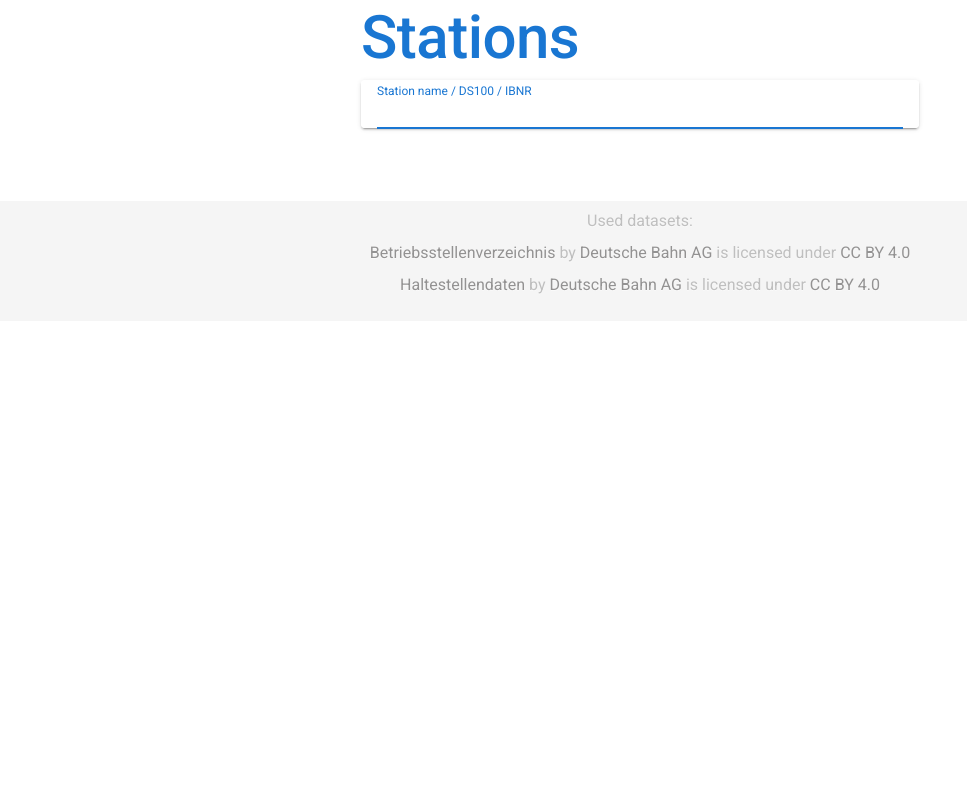
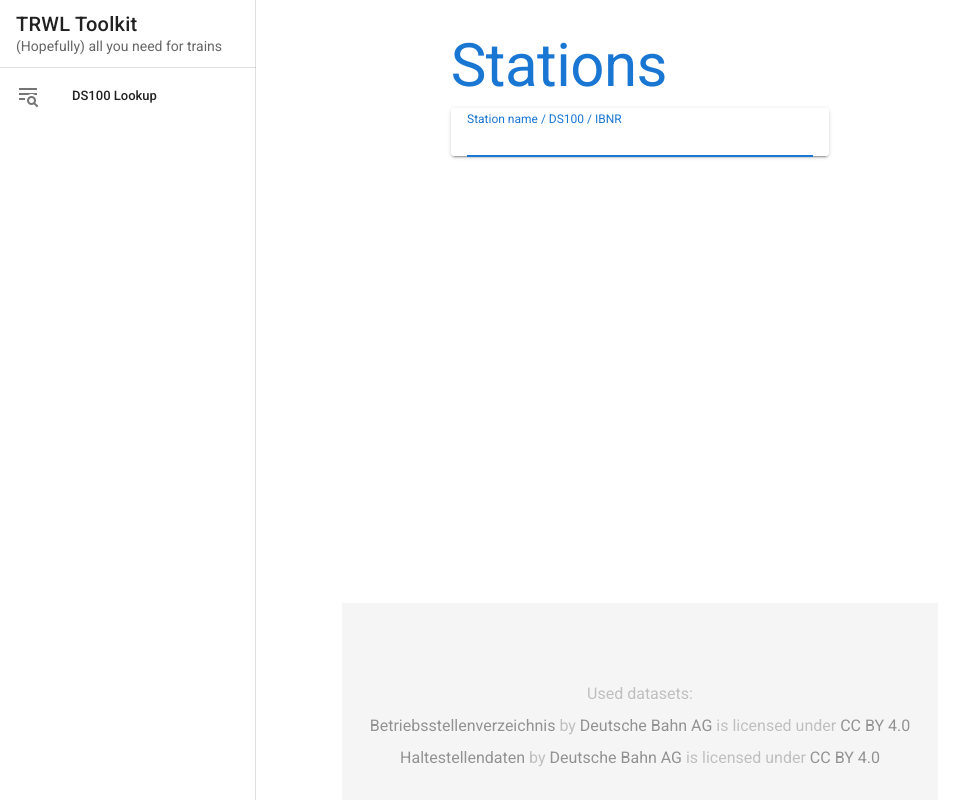
Before and after one commit to Traewelling/toolkit, a Vue app: page /#/lookup in a window 1280 px wide. Shown: the whole page, without its empty margins (0-967 px from the left). Built offline with nearby package versions, Linux system fonts and the light colour scheme.

Commit message:
add navbar

```diff
--- a/src/App.vue
+++ b/src/App.vue
@@ -1,11 +1,55 @@
 <template>
   <v-app>
+    <v-navigation-drawer app>
+      <v-list-item>
+        <v-list-item-content>
+          <v-list-item-title class="text-h6">
+            TRWL Toolkit
+          </v-list-item-title>
+          <v-list-item-subtitle>
+            (Hopefully) all you need for trains
+          </v-list-item-subtitle>
+        </v-list-item-content>
+      </v-list-item>
+
+      <v-divider></v-divider>
+
+      <v-list
+          dense
+          nav
+      >
+        <v-list-item
+            v-for="item in items"
+            :key="item.title"
+            link
+            @click="$router.push(item.route)"
+        >
+          <v-list-item-icon>
+            <v-icon>{{ item.icon }}</v-icon>
+          </v-list-item-icon>
+
+          <v-list-item-content>
+            <v-list-item-title>{{ item.title }}</v-list-item-title>
+          </v-list-item-content>
+        </v-list-item>
+      </v-list>
+    </v-navigation-drawer>
+
     <v-main>
-      <v-container id="container">
-        <router-view></router-view>
+      <v-container>
+        <v-row>
+          <v-col cols="12" sm="5" offset="2">
+            <router-view></router-view>
+          </v-col>
+          <v-col cols="12" sm="2" offset="1">
+
+          </v-col>
+        </v-row>
       </v-container>
+    </v-main>
+    <v-footer>
       <Footer></Footer>
-    </v-main>
+    </v-footer>
   </v-app>
 </template>
 
@@ -16,8 +60,9 @@ import Footer from "@/components/Footer";
 export default {
   name: 'App',
   components: {Footer},
-  data: () => ({
-    //
+  data: () => ({items: [
+      { title: 'DS100 Lookup', icon: 'mdi-text-search', route: 'lookup'},
+    ],
   }),
 };
 </script>
--- a/src/main.js
+++ b/src/main.js
@@ -8,7 +8,7 @@ Vue.use(VueRouter)
 
 let router = new VueRouter({
     routes: [
-        { path: '/lookup', component: Lookup },
+        { path: '/lookup', component: Lookup, name: 'lookup' },
         { path: '*', redirect: '/lookup' }
     ]
 })
--- a/src/views/Lookup.vue
+++ b/src/views/Lookup.vue
@@ -1,8 +1,8 @@
 <template>
-  <v-layout row wrap>
+  <v-container>
     <v-flex text-xs-center>
       <!-- header -->
-      <h1 class="primary--text display-3 font-weight-medium my-3">Stations</h1>
+      <h1 class="primary--text display-3 font-weight-regular my-3">Stations</h1>
       <v-card>
         <v-list class="pa-0">
           <v-list-item>
@@ -36,7 +36,7 @@
       </v-card>
       <!-- main -->
     </v-flex>
-  </v-layout>
+  </v-container>
 </template>
 
 <script>
```
